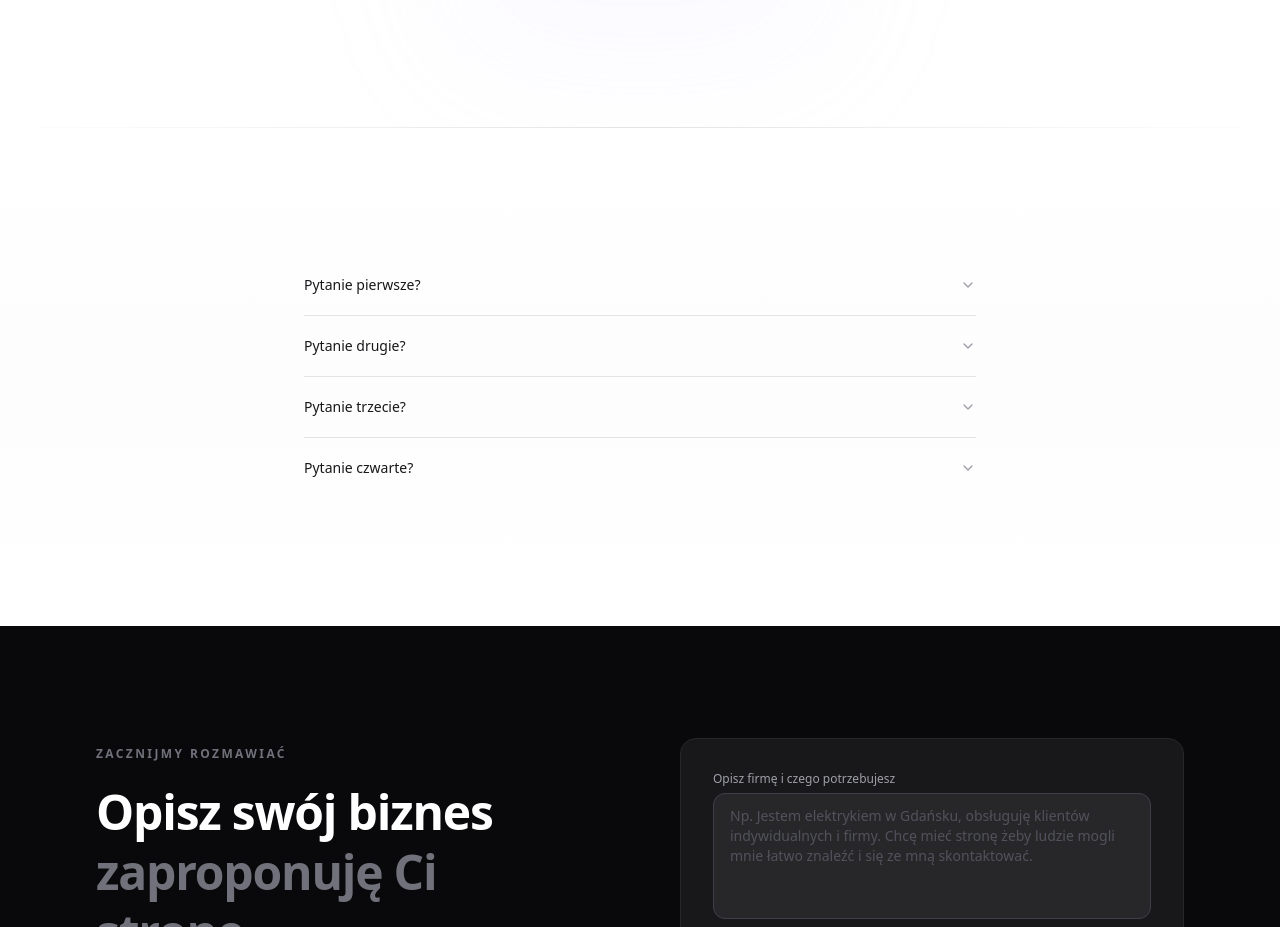
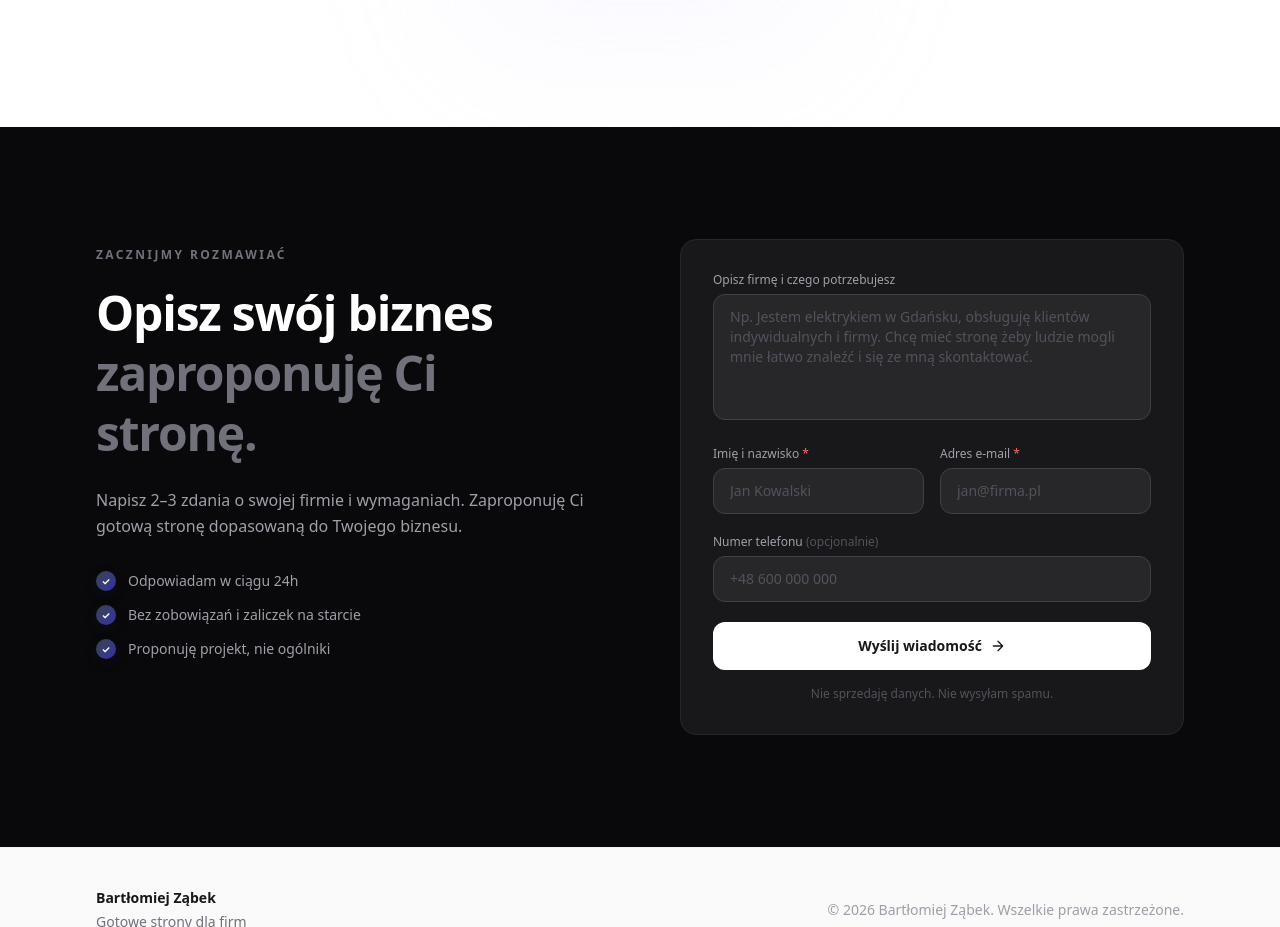
Before and after one commit to zombinator1/ZombiStackPortfolio, a Next.js app: page / in a window 1280 px wide. Shown: the part 5968-6895 px from the top of the page. Built offline with nearby package versions, Linux system fonts and the light colour scheme; no server answers.

Commit message:
Remove empty FAQ section from homepage

```diff
--- a/src/app/(site)/page.tsx
+++ b/src/app/(site)/page.tsx
@@ -5,7 +5,6 @@ import { CtaBand } from '@/components/marketing/cta-band';
 import { AboutMeD } from '@/components/marketing/about-me';
 import { HeroD } from '@/components/marketing/hero-d';
 import { PricingE } from '@/components/marketing/pricing-e';
-import { Faq } from '@/components/marketing/faq';
 
 export const metadata: Metadata = {
   title: 'Strony WWW dla firm — szybko i bez przepłacania',
@@ -19,7 +18,6 @@ export default function HomePage() {
       <AboutMeD />
       <ProcessSteps />
       <PricingE />
-      <Faq />
       <CtaBand />
     </>
   );
```
